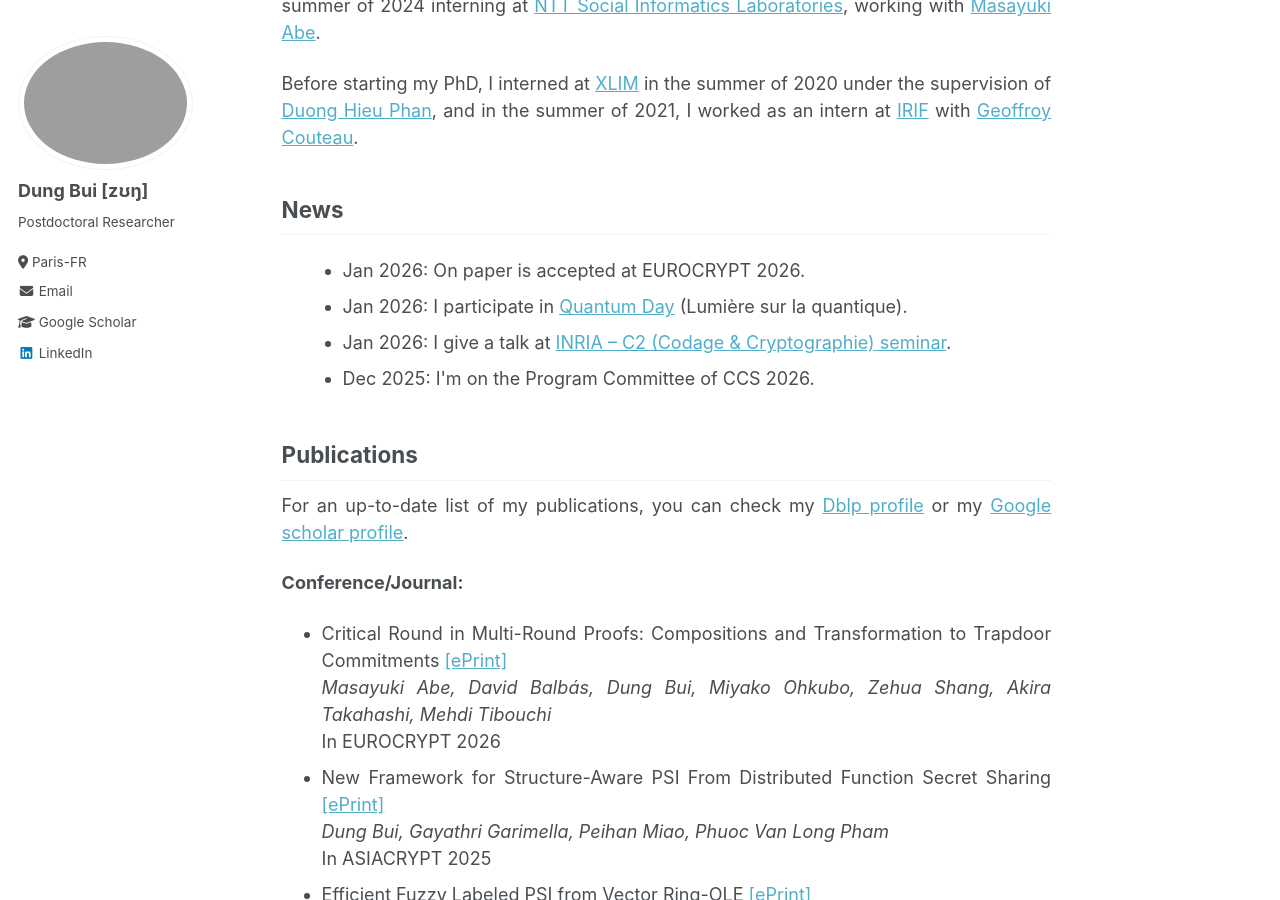
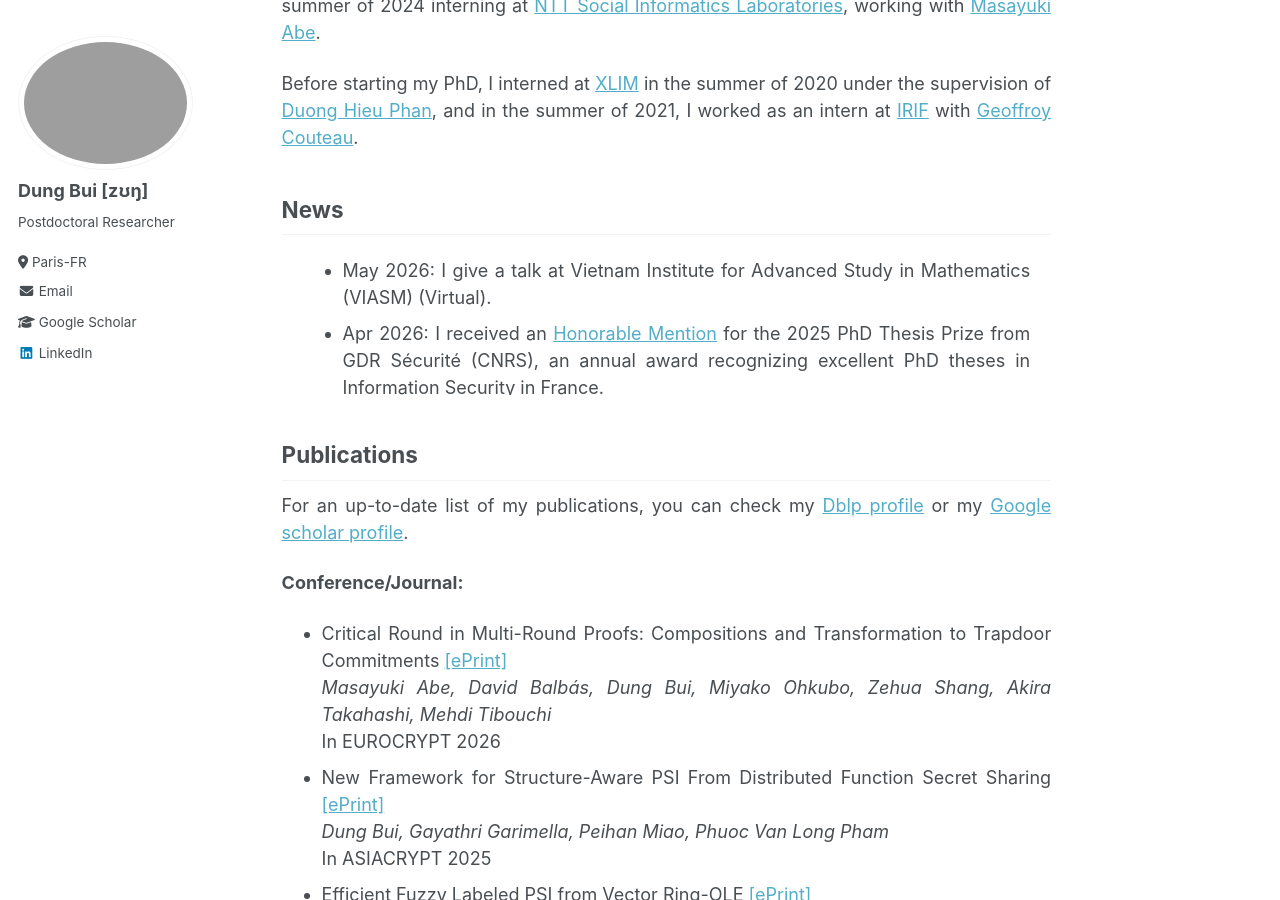
Before and after one commit to dungbui15/dungbui15.github.io, a Jekyll site: the page built from _pages/about.md, in a window 1280 px wide and 900 px high, scrolled down 553 px. Built offline with Jekyll 4.4.1, drawn with Linux system fonts in a browser that asks for light colours.

Commit message:
Update about.md

```diff
--- a/_pages/about.md
+++ b/_pages/about.md
@@ -44,6 +44,10 @@
 ## News
 <div class="scrollable">
   <ul>
+    <li>May 2026: I give a talk at Vietnam Institute for Advanced Study in Mathematics (VIASM) (Virtual).</li>
+    <li>Apr 2026: I received an <a href="https://gdr-securite.irisa.fr/prix-de-these/">Honorable Mention</a> for the 2025 PhD Thesis Prize from GDR Sécurité (CNRS), an annual award recognizing excellent PhD theses in Information Security in France.</li>
+    <li>Apr 2026: I give a talk at ALMASTY seminar, Université Sorbonne, Paris, France.</li>
+    <li>Mar 2026: I give a talk at Cybersécurité DVRC/ESILV workshop, Paris, France.</li>
     <li>Jan 2026: On paper is accepted at EUROCRYPT 2026.</li>
     <li>Jan 2026: I participate in <a href="https://quantip.org/espace-grand-public/quantum-day/">Quantum Day</a> (Lumière sur la quantique).</li>
     <li>Jan 2026: I give a talk at <a href="https://seminaire-c2.inria.fr/">INRIA – C2 (Codage & Cryptographie) seminar</a>.</li>
```
